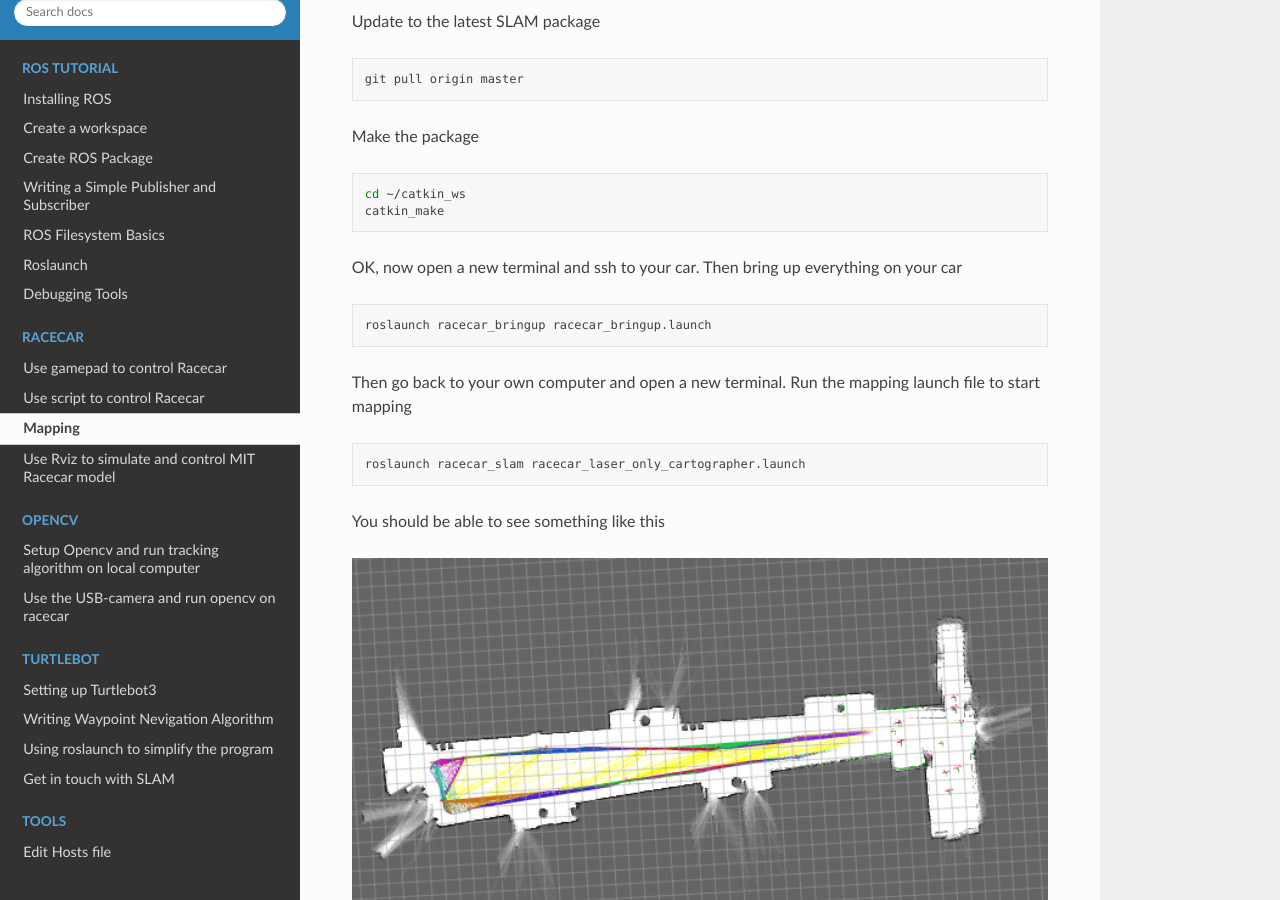
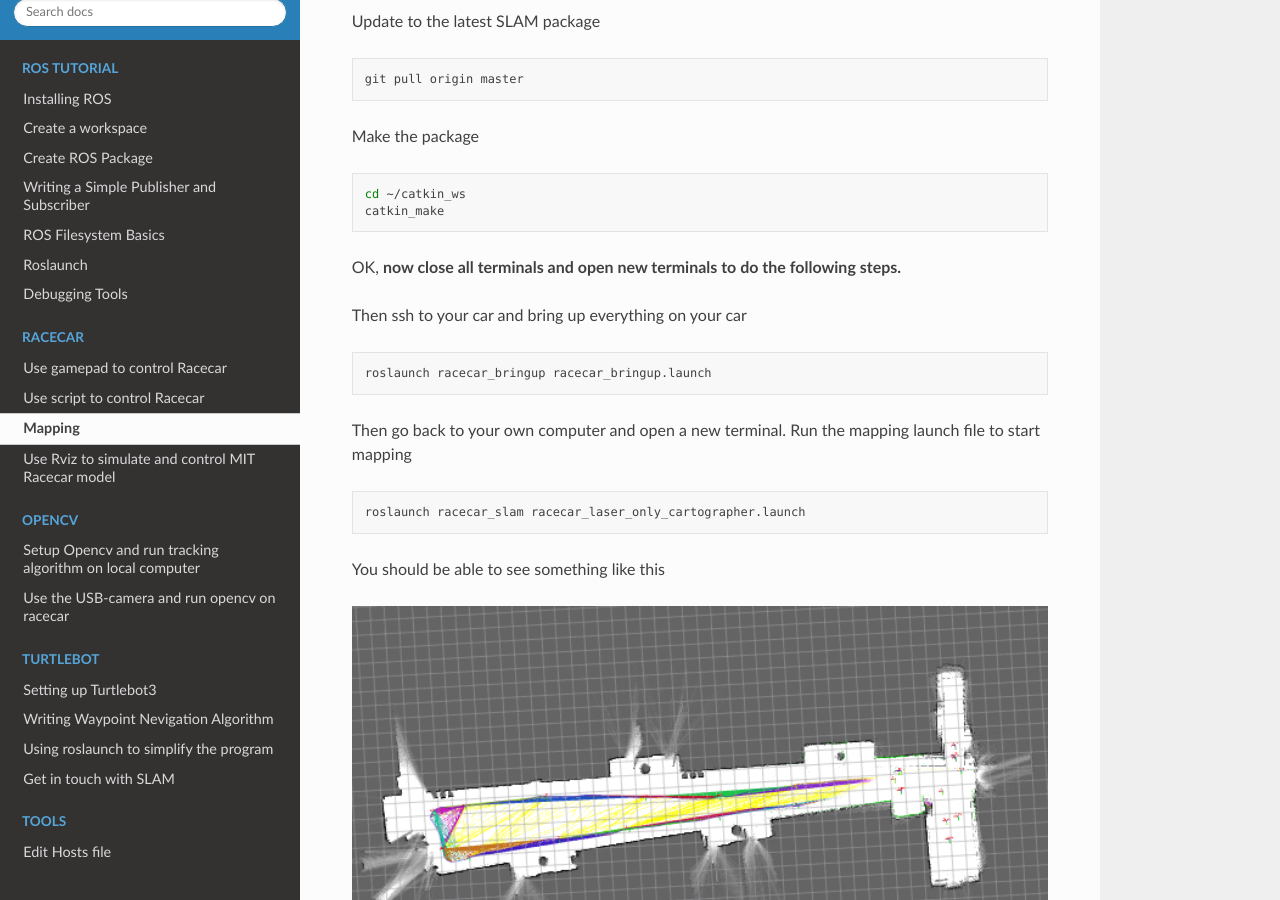
Before and after one commit to hanzheteng/tx19-robotics, a Sphinx documentation site: the page built from docs/car/mapping.rst, in a window 1280 px wide and 900 px high, scrolled down 1129 px. Built offline with Sphinx 7.4.7 and the Read the Docs theme 2.0.0, drawn with Linux system fonts in a browser that asks for light colours.

Commit message:
minor update

```diff
--- a/docs/car/mapping.rst
+++ b/docs/car/mapping.rst
@@ -65,7 +65,9 @@ Make the package
     cd ~/catkin_ws
     catkin_make
 
-OK, now open a new terminal and ssh to your car. Then bring up everything on your car
+OK, **now close all terminals and open new terminals to do the following steps.**
+
+Then ssh to your car and bring up everything on your car
 
 .. code:: bash
 
```
